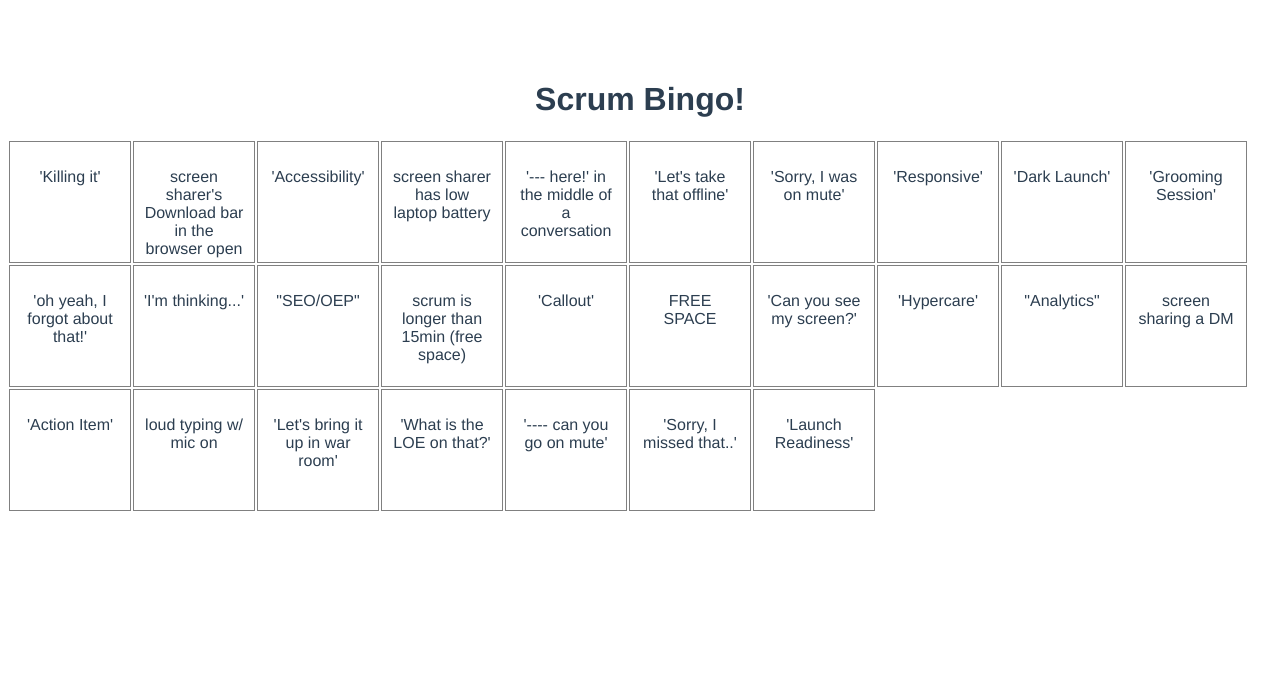
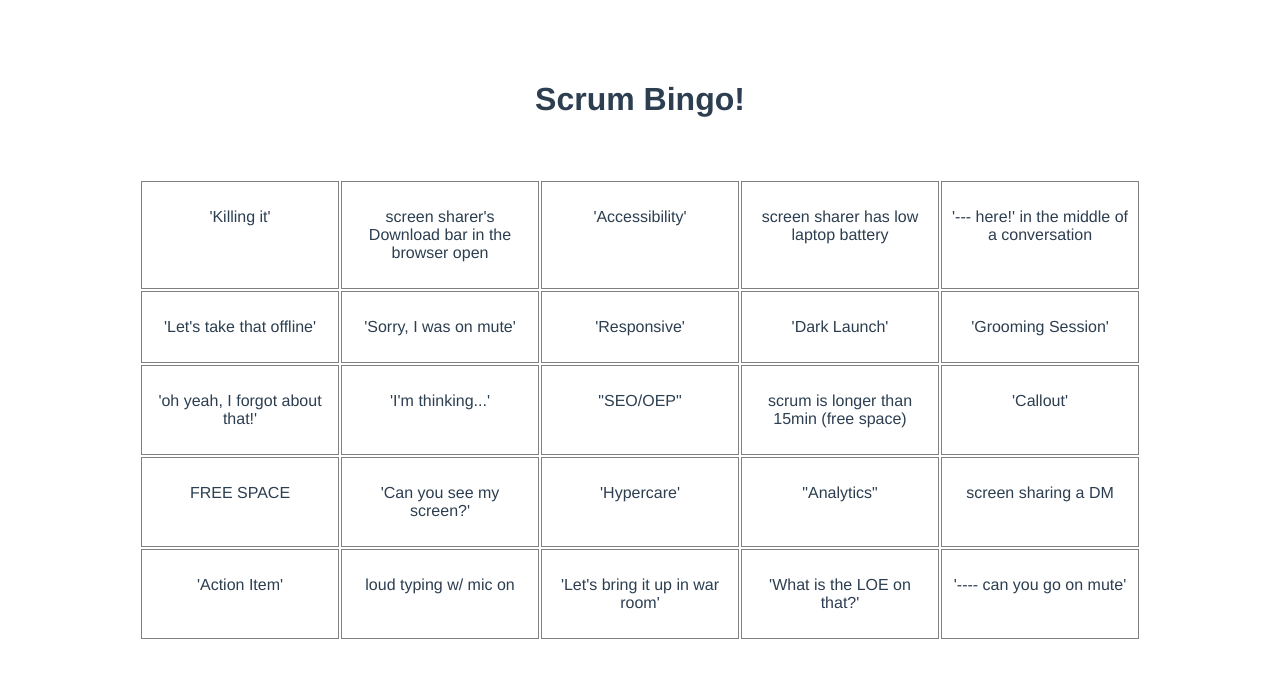
Before and after one commit to jsonpoindexter/meeting-bingo, a Vue app: page / in a window 1280 px wide. Shown: the top 678 px of the page. Built offline with nearby package versions, Linux system fonts and the light colour scheme.

Commit message:
Make GameSheet 5x5

```diff
--- a/src/App.vue
+++ b/src/App.vue
@@ -1,6 +1,6 @@
 <template>
   <div id="app">
-    <h1>Scrum Bingo!</h1>
+    <h1 class="header">Scrum Bingo!</h1>
     <GameSheet></GameSheet>
   </div>
 </template>
@@ -27,5 +27,6 @@ export default class App extends Vue {}
   margin-top: 60px;
   display: flex;
   flex-direction: column;
+  align-items: center;
 }
 </style>
--- a/src/components/GameSheet/Box.vue
+++ b/src/components/GameSheet/Box.vue
@@ -19,11 +19,10 @@ export default class Box extends Vue {
 </script>
 <style scoped>
 .box {
-  width: 100px;
-  height: 100px;
   border: 1px solid grey;
   margin: 1px;
   padding: 10px;
+  user-select: none;
 }
 
 .selected {
--- a/src/components/GameSheet/index.vue
+++ b/src/components/GameSheet/index.vue
@@ -1,6 +1,6 @@
 <template>
   <div class="box-wrapper">
-    <Box v-for="label in shuffle(boxLabels)" :key="label" :label="label"></Box>
+    <Box v-for="label in shuffle(boxLabels).slice(0, 25)" :key="label" :label="label"></Box>
   </div>
 </template>
 <script lang="ts">
@@ -57,8 +57,9 @@ export default class GameSheet extends Vue {
 </script>
 <style scoped>
 .box-wrapper {
-  display: flex;
-  flex-wrap: wrap;
-  /*justify-content: center;*/
+  margin-top: 40px;
+  display: grid;
+  grid-template-columns: repeat(5, 1fr);
+  max-width: 1000px;
 }
 </style>
```
